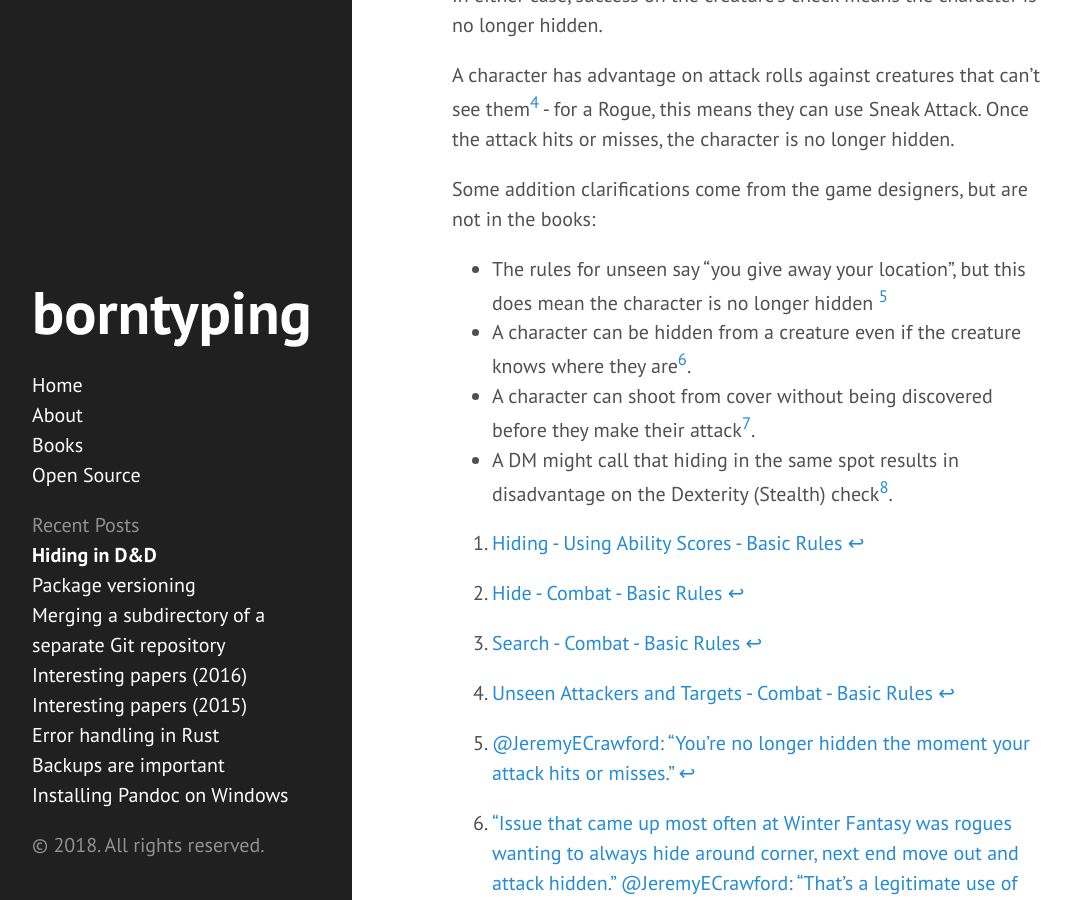
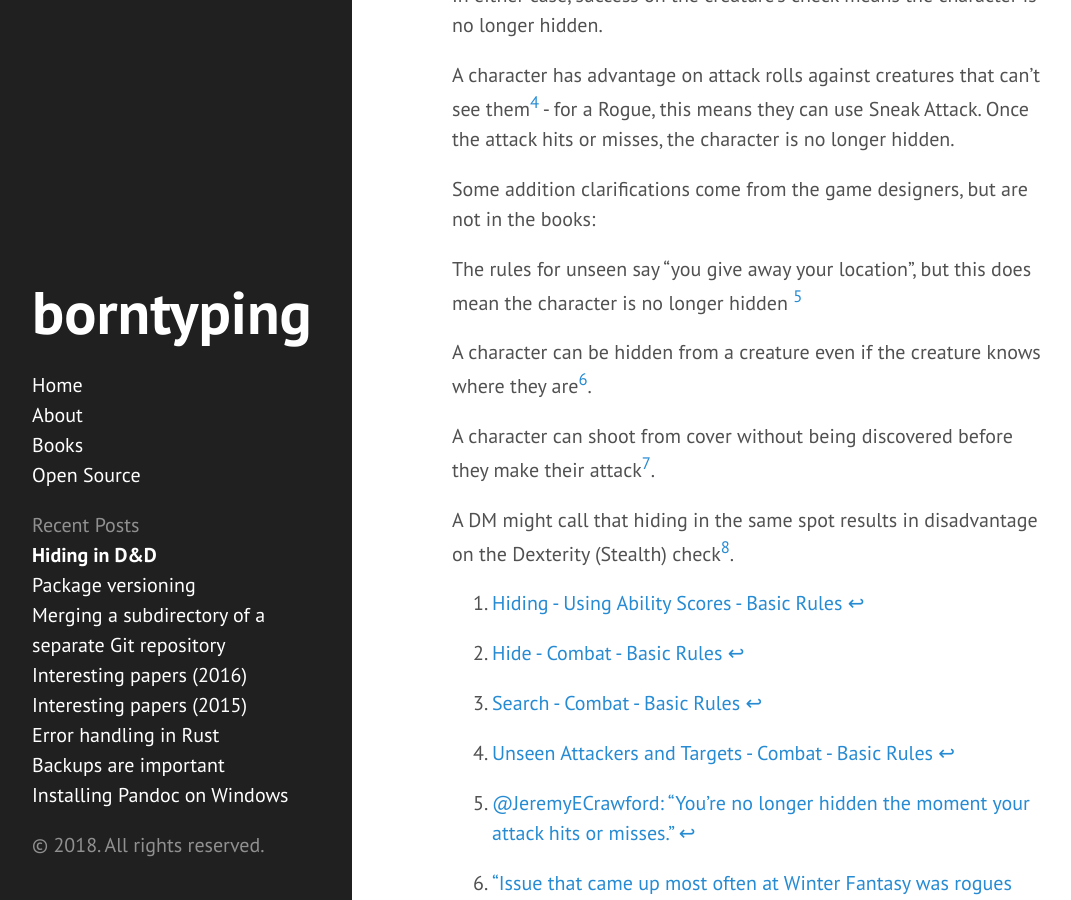
Before and after one commit to borntyping/borntyping.github.io, a Jekyll site: the page built from _posts/2018-07-09-hide-guide.md, in a window 1280 px wide and 900 px high, scrolled down 551 px. Shown: the whole window, without its empty margins (8-1079 px from the left). Built offline with Jekyll 4.4.1, drawn with Linux system fonts in a browser that asks for light colours.

Commit message:
Remove bullet points

```diff
--- a/_posts/2018-07-09-hide-guide.md
+++ b/_posts/2018-07-09-hide-guide.md
@@ -13,12 +13,13 @@ A character has advantage on attack rolls against creatures that can't see them[
 
 Some addition clarifications come from the game designers, but are not in the books:
 
-* The rules for unseen say "you give away your location", but this does mean the character is no longer hidden [^attacking]
-* A character can be hidden from a creature even if the creature knows where they are[^location].
-* A character can shoot from cover without being discovered before they make their attack[^cover].
-* A DM might call that hiding in the same spot results in disadvantage on the Dexterity (Stealth) check[^hidingagain].
+The rules for unseen say "you give away your location", but this does mean the character is no longer hidden [^attacking]
 
+A character can be hidden from a creature even if the creature knows where they are[^location].
 
+A character can shoot from cover without being discovered before they make their attack[^cover].
+
+A DM might call that hiding in the same spot results in disadvantage on the Dexterity (Stealth) check[^hidingagain].
 
 [^hiding]: [Hiding - Using Ability Scores - Basic Rules](https://www.dndbeyond.com/compendium/rules/basic-rules/using-ability-scores#Initiative)
 [^hide]: [Hide - Combat - Basic Rules](https://www.dndbeyond.com/compendium/rules/basic-rules/combat#Hide)
```
